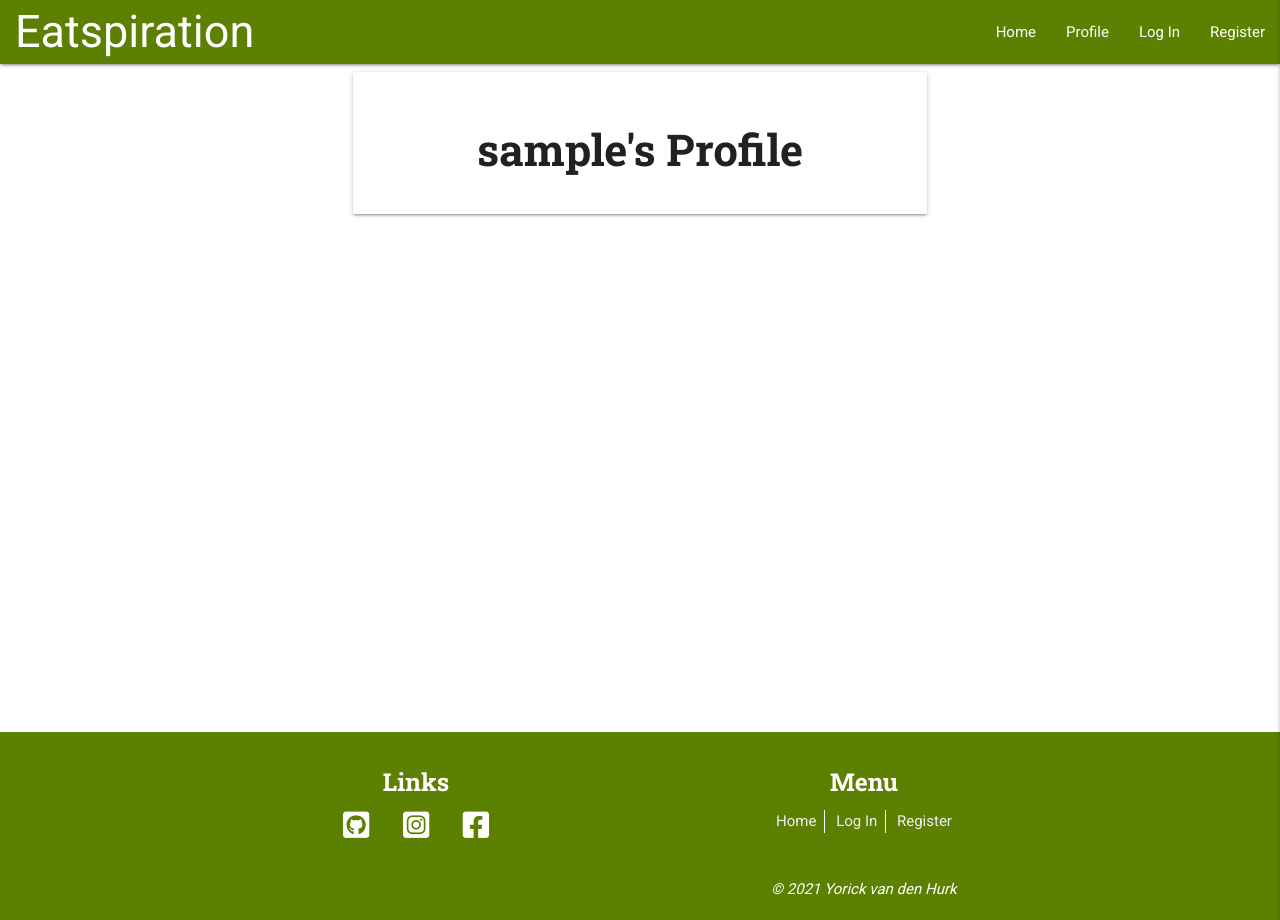
After one commit to nowane/eatspiration, a Flask app: page /profile/1 in a window 1280 px wide. The commit adds this page. Run offline with Flask 2, Linux system fonts and the light colour scheme; the visitor is signed in with stand-in values (Sample User, id 1); a database or web service that is not in the repository returns one stand-in record (values such as "Sample title"); some libraries are stand-ins or nearby versions.

Commit message:
Add profile page template and session user

```diff
--- a/app.py
+++ b/app.py
@@ -48,6 +48,8 @@ def register():
 
         session["user"] = request.form.get("username").lower()
         flash("Registration Successful!")
+        return redirect(url_for("profile", username=session["user"]))
+
     return render_template("register.html")
 
 
@@ -61,7 +63,10 @@ def login():
             if check_password_hash(
                 existing_user["password"], request.form.get("password")):
                     session["user"] = request.form.get("username").lower()
-                    flash("Welcome, {}".format(request.form.get("username")))
+                    flash("Welcome, {}".format(
+                        request.form.get("username")))
+                    return redirect(url_for(
+                        "profile", username=session["user"]))
             else:
                 flash("The Username and Password do not match.")
                 return redirect(url_for("login"))
@@ -73,6 +78,13 @@ def login():
     return render_template("login.html")
 
 
+@app.route("/profile/<username>", methods=["GET", "POST"])
+def profile(username):
+    username = mongo.db.users.find_one(
+        {"username": session["user"]})["username"]
+    return render_template("profile.html", username=username)
+
+
 if __name__ == "__main__":
     app.run(host=os.environ.get("IP"),
             port=int(os.environ.get("PORT")),
--- a/templates/base.html
+++ b/templates/base.html
@@ -32,6 +32,7 @@
                                 class="fas fa-bars"></i></a>
                     <ul class="right hide-on-med-and-down">
                         <li><a href="{{ url_for('homescreen') }}">Home</a></li>
+                        <li><a href="{{ url_for('profile',username=session['user']) }}">Profile</a></li>
                         <li><a href="{{ url_for('login') }}">Log In</a></li>
                         <li><a href="{{ url_for('register') }}">Register</a></li>
                     </ul>
@@ -45,6 +46,7 @@
             </li>
             <hr>
             <li><a href="{{ url_for('homescreen') }}">Home</a></li>
+            <li><a href="{{ url_for('profile',username=session['user']) }}">Profile</a></li>
             <li><a href="{{ url_for('login') }}">Log In</a></li>
             <li><a href="{{ url_for('register') }}">Register</a></li>
         </ul>
--- /dev/null
+++ b/templates/profile.html
@@ -0,0 +1,14 @@
+{% extends "base.html" %}
+{% block content %}
+
+    <div class="row">
+        <div class="col s12 m8 offset-m2">
+            <div class="card-panel">
+                <h3 class="center-align">
+                    {{ username }}'s Profile
+                </h3>
+            </div>
+        </div>
+    </div>
+
+{% endblock %}
```
